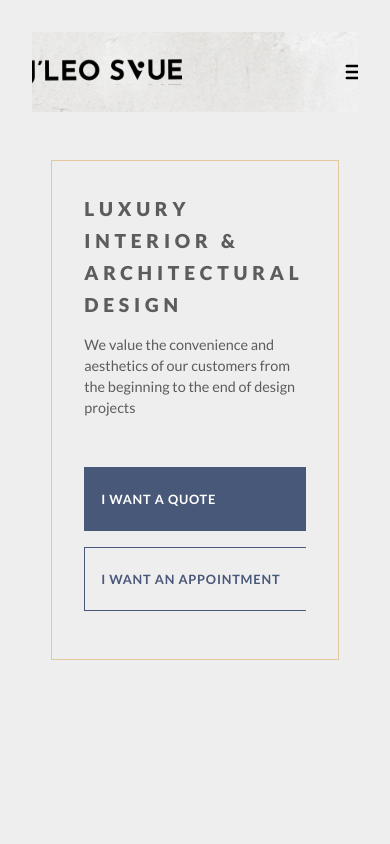
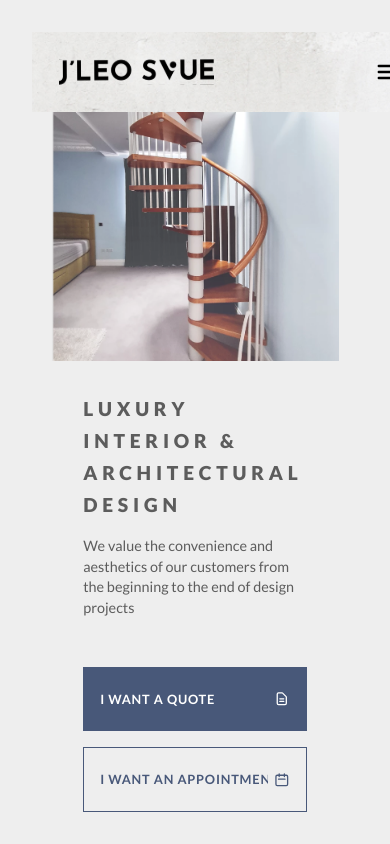
Before and after one commit to azula9713/jleo_svue-frontend, a Next.js app: page / in a window 390 px wide. Shown: the top 844 px of the page. Built offline with nearby package versions, Linux system fonts and the light colour scheme.

Commit message:
Added Hero section responsive

```diff
--- a/components/Common/HeaderButton.js
+++ b/components/Common/HeaderButton.js
@@ -59,6 +59,7 @@ const Container = styled.div`
 
   @media (max-width: ${({ theme }) => theme.breakpoints.xxl}) {
     padding: 1.4rem 1rem;
+    width: 100%;
 
     &::after {
       left: 1rem;
@@ -66,7 +67,13 @@ const Container = styled.div`
     }
   }
 
+  @media (max-width: ${({ theme }) => theme.breakpoints.xl}) {
+    margin: 0 1rem;
+    width: 100;
+  }
+
   @media (max-width: ${({ theme }) => theme.breakpoints.md}) {
+    margin: 0;
     margin-bottom: 1rem;
     width: 100;
   }
--- a/components/Home/CTASection.js
+++ b/components/Home/CTASection.js
@@ -83,5 +83,6 @@ const ActionContainer = styled.div`
     flex-direction: column;
     align-items: flex-start;
     height: 100%;
+    width: 100%;
   }
 `
--- a/components/Home/HeroBanner.js
+++ b/components/Home/HeroBanner.js
@@ -1,4 +1,5 @@
 import styled from 'styled-components'
+import Image from 'next/image'
 
 import CTASection from './CTASection'
 import HeroSlider from './HeroSlider'
@@ -8,6 +9,9 @@ import sliderData from '../../data/constants/SliderData'
 const HeroBanner = () => {
   return (
     <HeroSection>
+      <MobileHeroBg>
+        <HeroImage layout="fill" src="/stories.png" objectFit="cover" />
+      </MobileHeroBg>
       <CtaContainer>
         <CTASection />
       </CtaContainer>
@@ -30,10 +34,23 @@ const HeroSection = styled.section`
   padding: 0 2rem;
   margin-top: 2rem;
 
-  @media (max-width: ${({ theme }) => theme.breakpoints.md}) {
+  @media (max-width: ${({ theme }) => theme.breakpoints.xl}) {
     padding: 0 0.2rem;
-    align-items: flex-start;
+    justify-content: flex-start;
+    flex-direction: column;
+    height: max-content;
   }
+`
+
+const MobileHeroBg = styled.div`
+  position: relative;
+  width: 100%;
+  height: calc(100vh / 3);
+`
+
+const HeroImage = styled(Image)`
+  height: 100%;
+  width: 100%;
 `
 
 const CtaContainer = styled.div`
@@ -45,10 +62,11 @@ const CtaContainer = styled.div`
   width: 48%;
   height: 90%;
 
-  @media (max-width: ${({ theme }) => theme.breakpoints.md}) {
+  @media (max-width: ${({ theme }) => theme.breakpoints.xl}) {
     width: 100%;
     justify-content: flex-start;
     height: max-content;
+    border: none;
   }
 `
 
@@ -56,7 +74,7 @@ const SliderContainer = styled.div`
   width: 48%;
   height: calc(100vh - 8rem);
 
-  @media (max-width: ${({ theme }) => theme.breakpoints.md}) {
+  @media (max-width: ${({ theme }) => theme.breakpoints.xl}) {
     display: none;
   }
 `
--- a/components/Layout/Header.js
+++ b/components/Layout/Header.js
@@ -101,6 +101,10 @@ const Headbar = styled.div`
   align-items: center;
   justify-content: center;
   z-index: 9999;
+
+  @media (max-width: ${({ theme }) => theme.breakpoints.md}) {
+    position: fixed;
+  }
 `
 
 const HeaderSection = styled.header`
```
